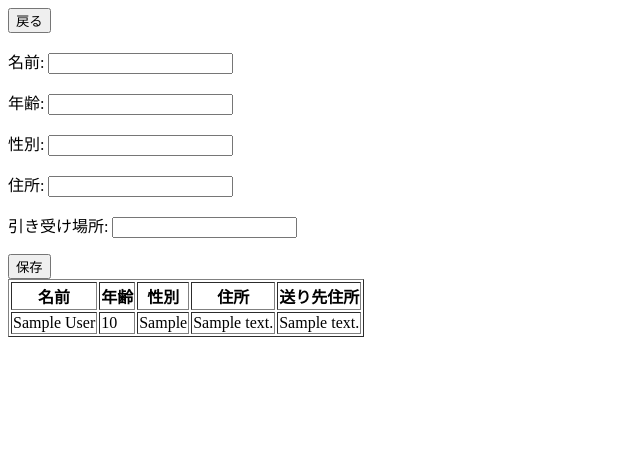
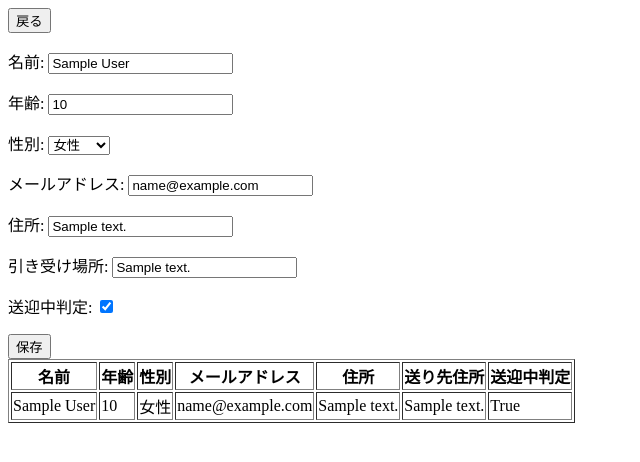
Before and after one commit to odd-socks/grad2021_groupE, a Django app: page /update/1 in a window 1280 px wide. Shown: the top 462 px of the page, without its empty margins (0-640 px from the left). Run offline with Django 3.2, Linux system fonts and the light colour scheme; tables that the repository leaves empty hold one stand-in row (values such as "Sample post").

Commit message:
1/24 is_carryed 送迎確認 作成

```diff
--- a/config/settings.py
+++ b/config/settings.py
@@ -48,6 +48,10 @@ MIDDLEWARE = [
     'django.contrib.auth.middleware.AuthenticationMiddleware',
     'django.contrib.messages.middleware.MessageMiddleware',
     'django.middleware.clickjacking.XFrameOptionsMiddleware',
+]
+
+MIDDLEWARE_CLASSES = [
+    'django.middleware.csrf.CsrfViewMiddleware',
 ]
 
 ROOT_URLCONF = 'config.urls'
--- a/customer/forms.py
+++ b/customer/forms.py
@@ -1,22 +1,35 @@
 from django import forms
 from .models import User
+from .models import GENDER_CHOICES
 
+
+GENDER_CHOICES = GENDER_CHOICES + [('', '---------')]
 
 class UserForm(forms.ModelForm):
     class Meta:
         model = User
-        fields = ('name', 'age' , 'gender' , 'address' , 'carry_address')
+        fields = ('name', 'age' , 'gender' , 'email' , 'address' , 'carry_address','is_carryed',)
+        widgets = {'is_carryed': forms.HiddenInput()}
         labels = {
             'name': '名前',
             'age': '年齢',
             'gender' : '性別',
+            'email': 'メールアドレス',
             'address' : '住所',
             'carry_address' : '引き受け場所',
+            'is_carryed' : '送迎中判定'
         }
-        help_texts = {
-            # 'name': '名前を入力',
-            # 'age': '年齢を入力',
-            # 'gender': '性別を選択',
-            # 'address': '住所を入力',
-            # 'carry_address': '送り先住所を入力'
+
+class SubUserForm(forms.ModelForm):
+    class Meta:
+        model = User
+        fields = ('name', 'age' , 'gender' , 'email' , 'address' , 'carry_address','is_carryed',)
+        labels = {
+            'name': '名前',
+            'age': '年齢',
+            'gender' : '性別',
+            'email': 'メールアドレス',
+            'address' : '住所',
+            'carry_address' : '引き受け場所',
+            'is_carryed' : '送迎中判定'
         }
--- a/customer/models.py
+++ b/customer/models.py
@@ -1,7 +1,12 @@
+import email
 from re import T
 from django.core.validators import MaxValueValidator, MinValueValidator
 from django.db import models
 
+GENDER_CHOICES = [
+    ('女性', '女性'),
+    ('男性', '男性'),
+]
 
 class User(models.Model):
     name = models.CharField(verbose_name="名前", max_length=200)
@@ -9,9 +14,11 @@ class User(models.Model):
         verbose_name='年齢',
         validators=[MinValueValidator(0), MaxValueValidator(150)],
     )
-    gender = models.CharField(verbose_name='性別', max_length=3, blank=True)
+    gender = models.CharField(verbose_name='性別', max_length=2,choices=GENDER_CHOICES)
+    email = models.EmailField(verbose_name="メールアドレス")
     address = models.CharField(verbose_name="住所", max_length=150)
     carry_address = models.CharField(verbose_name="送り先住所", max_length=150)
+    is_carryed = models.BooleanField(verbose_name="送迎中判定",default=False,)
 
     def __str__(self):
         return self.name
--- a/customer/templates/customer/detail.html
+++ b/customer/templates/customer/detail.html
@@ -8,15 +8,19 @@
             <th>名前</th>
             <th>年齢</th>
             <th>性別</th>
+            <th>メールアドレス</th>
             <th>住所</th>
             <th>送り先住所</th>
+            <th>送迎中判定</th>
         </tr>
         <tr>
             <td>{{ data.name }}</td>
             <td>{{ data.age }}</td>
             <td>{{ data.gender }}</td>
+            <td>{{ data.email }}</td>
             <td>{{ data.address }}</td>
             <td>{{ data.carry_address }}</td>
+            <td>{{ data.is_carryed}}</td>
         </tr>
     </table>
   </div>
--- a/customer/templates/customer/list.html
+++ b/customer/templates/customer/list.html
@@ -14,20 +14,24 @@
             <th>name</th>
             <th>age</th>
             <th>gender</th>
+            <th>mail-address</th>
             <th>address</th>
-            <th>carry_address</th>
+            <th>carry-address</th>
             <th>detail</th>
             <th>update</th>
+            <th>is_carryed</th>
         </tr>
         {% for print_user in data %}
         <tr>
             <td>{{ print_user.name }}</td>
             <td>{{ print_user.age }}</td>
             <td>{{ print_user.gender }}</td>
+            <td>{{ print_user.email }}</td>
             <td>{{ print_user.address }}</td>
             <td>{{ print_user.carry_address }}</td>
             <td><a href="{% url 'customer:detail' print_user.pk %}">詳細</a></td>
             <td><a href="{% url 'customer:update' print_user.pk %}">編集</a></td>
+            <td>{{ print_user.is_carryed}}</td>
         </tr>
         {% endfor %}
     </table>
--- a/customer/templates/customer/toppage.html
+++ b/customer/templates/customer/toppage.html
@@ -8,7 +8,7 @@
 </head>
 <body>
     <h1>TOPページ</h1>
-    <input type="button" onclick="location.href='http://127.0.0.1:8000/'" value="TOP画面">
+    <!-- <input type="button" onclick="location.href='http://127.0.0.1:8000/'" value="TOP画面"> -->
     <input type="button" onclick="location.href='http://127.0.0.1:8000/admin'" value="admin画面">
     <input type="button" onclick="location.href='http://127.0.0.1:8000/new'" value="ユーザー新規作成">
     <input type="button" onclick="location.href='http://127.0.0.1:8000/list'" value="ユーザーリスト画面">
--- a/customer/templates/customer/update.html
+++ b/customer/templates/customer/update.html
@@ -8,15 +8,19 @@
         <th>名前</th>
         <th>年齢</th>
         <th>性別</th>
+        <th>メールアドレス</th>
         <th>住所</th>
         <th>送り先住所</th>
+        <th>送迎中判定</th>
     </tr>
     <tr>
         <td>{{ data.name }}</td>
         <td>{{ data.age }}</td>
         <td>{{ data.gender }}</td>
+        <td>{{ data.email }}</td>
         <td>{{ data.address }}</td>
         <td>{{ data.carry_address }}</td>
+        <td>{{ data.is_carryed }}</td>
     </tr>
     <button class="btn" type="submit">保存</button>
   </form>
--- a/customer/views.py
+++ b/customer/views.py
@@ -5,7 +5,7 @@ from django.http.response import JsonResponse
 from django.shortcuts import render, redirect
 from django.contrib.auth.models import User
 from .models import User
-from .forms import UserForm
+from .forms import UserForm,SubUserForm
 from django.shortcuts import render
 from django.views.decorators.http import require_POST
 from django.shortcuts import get_object_or_404
@@ -57,10 +57,10 @@ def update(request, customer_id):
     """ ユーザーを編集 """
     customer_id = get_object_or_404(User, id=customer_id)
     if request.method == "POST":
-        form = UserForm(request.POST, instance=customer_id)
+        form = SubUserForm(request.POST, instance=customer_id)
         if form.is_valid():
             form.save()
             return redirect('customer:toppage')
     else:
-        form = UserForm
+        form = SubUserForm(instance=customer_id)
     return render(request, 'customer/update.html', {'form': form, 'data':customer_id })
```
Also changed, not shown: customer/migrations/0005_user_email.py (added), customer/migrations/0006_user_is_carryed.py (added), customer/migrations/0007_auto_20220124_0732.py (added).
